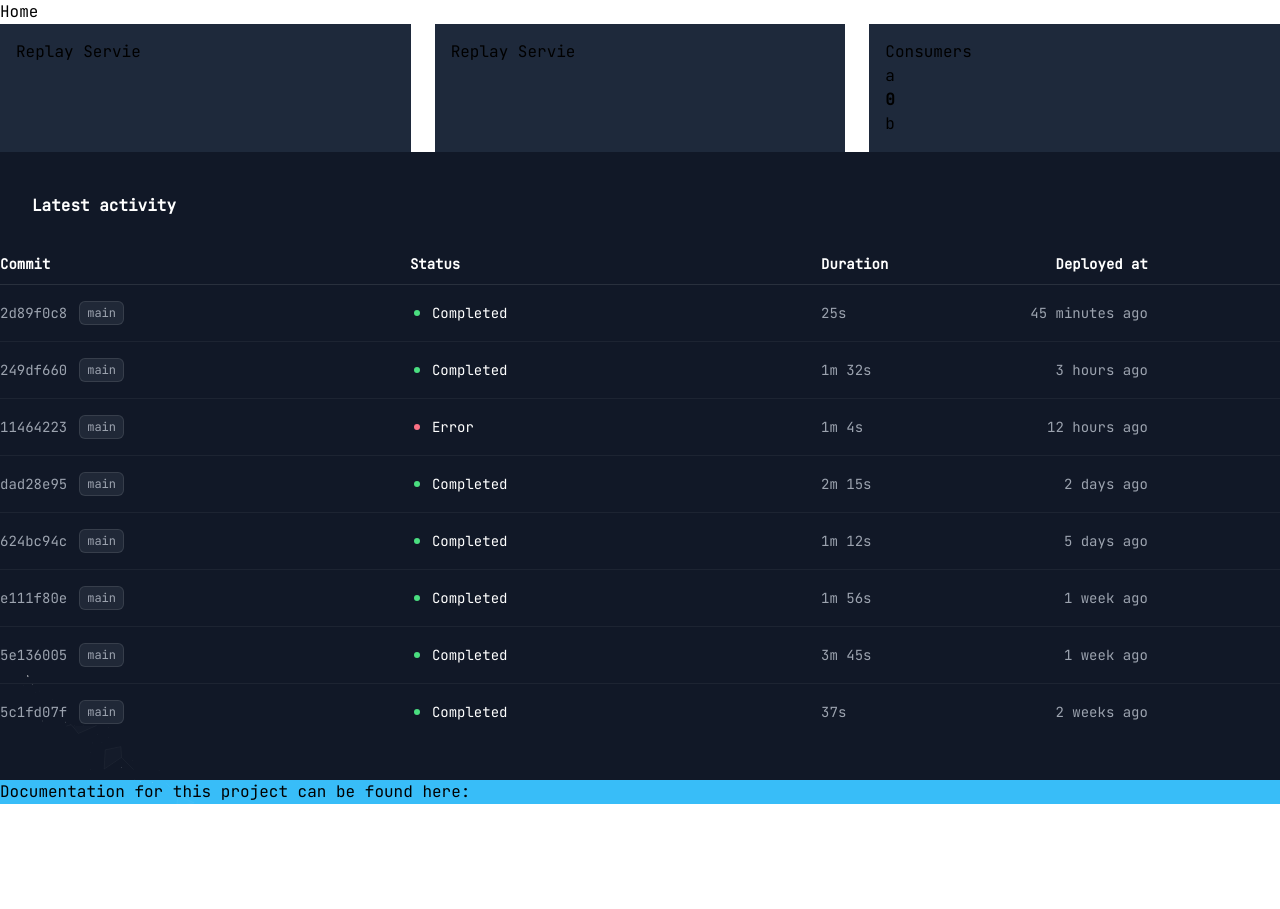
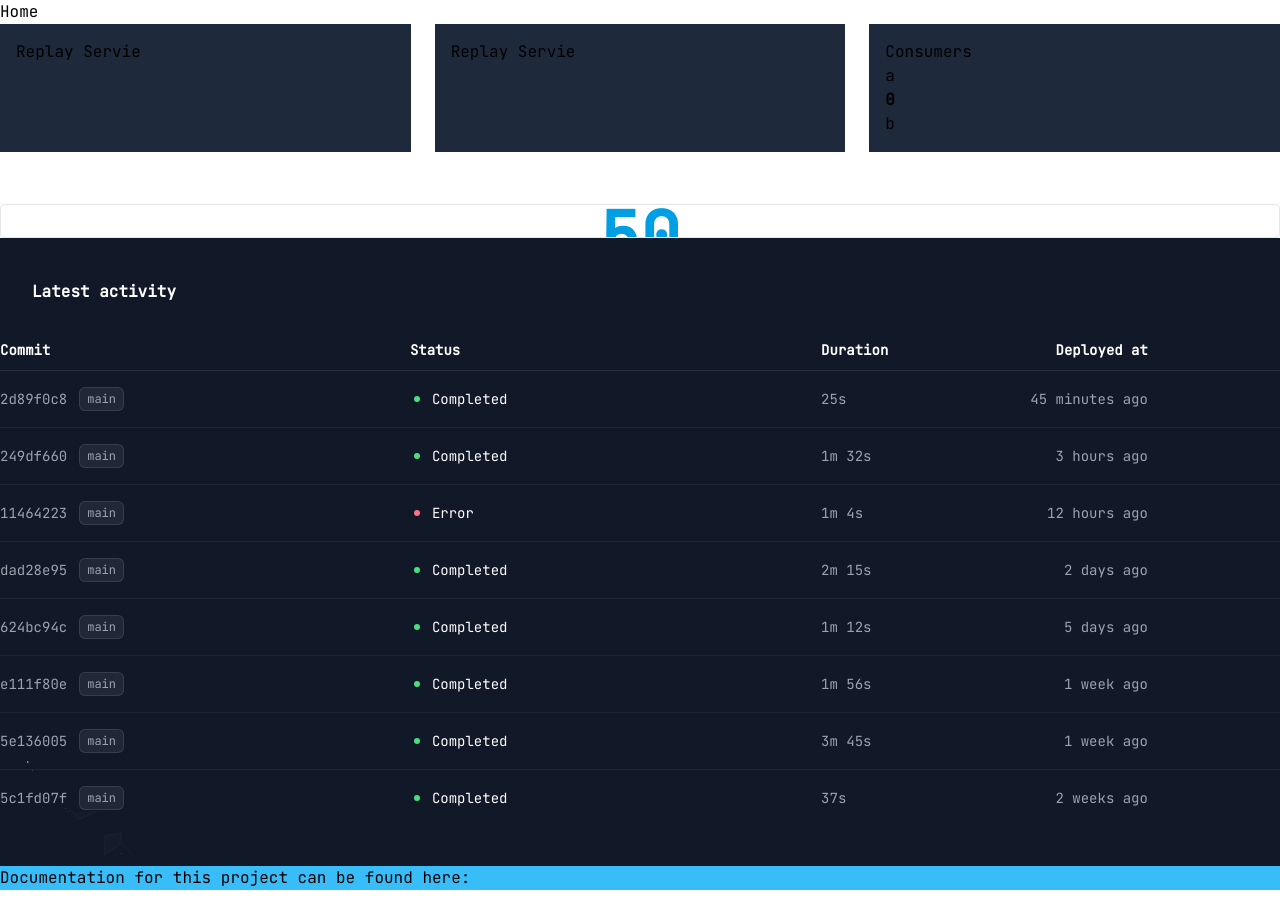
Before and after one commit to DaAlbrecht/rabbit-revival-monitoring, a SvelteKit app: page / in a window 1280 px wide. Before the commit the page ends 823 px from the top, so only its background shows below. Built offline with nearby package versions, Linux system fonts and the light colour scheme.

Commit message:
Setup prettier

```diff
--- a/src/app.html
+++ b/src/app.html
@@ -1,4 +1,4 @@
-<!DOCTYPE html>
+<!doctype html>
 <html lang="en">
   <head class="dark h-full antialiased">
     <meta charset="utf-8" />
@@ -15,7 +15,7 @@
   </head>
   <body
     data-sveltekit-preload-data="hover"
-    class="dark:text-white flex min-h-full flex-col bg-white dark:bg-gray-900"
+    class="flex min-h-full flex-col bg-white dark:bg-gray-900 dark:text-white"
   >
     <div style="display: contents">%sveltekit.body%</div>
   </body>
--- a/src/routes/+page.svelte
+++ b/src/routes/+page.svelte
@@ -17,5 +17,33 @@
     <Counter />
   </div>
 </section>
+<section class="text-neutral-300 dark:text-neutral-200 text-app-small h-full">
+  <div
+    class="flex flex-col h-full dark:text-neutral-200 text-app-small transition duration-200 text-white"
+  >
+    <div class="h-[52px] border-b border-neutral-50 dark:border-neutral-700 flex" />
+    <div class="grow overflow-x-auto">
+      <div class="h-full overflow-hidden">
+        <div class="grid">
+          <div
+            class="h-full group flex flex-col rounded bg-white hover:bg-opacity-60 dark:bg-neutral-800 hover:dark:bg-opacity-80 transition-bg duration-200 border border-neutral-60 dark:border-neutral-600 shadow-light-elevation-1 hover:shadow-light-elevation-2 dark:shadow-dark-elevation-1 transition-shadow hover:dark:shadow-dark-elevation-2 overflow-hidden"
+          >
+            <div class="h-full flex flex-col">
+              <div class="p-4 flex items-center justify-between" />
+              <div class="relative grow flex flex-col pr-2 overflow-none">
+                <div
+                  class="absolute inset-0 flex justify-center items-center font-semibold pb-[25px]"
+                  style="color: rgb(0, 159, 227); font-size: 67.64px;"
+                >
+                  50
+                </div>
+              </div>
+            </div>
+          </div>
+        </div>
+      </div>
+    </div>
+  </div>
+</section>
 <Messages />
 <Starfield />
```
Also changed, not shown: package.json (+20 -19 lines), prettier.config.js (added, +8 -0 lines), .eslintrc.js, 2 other files (tests, documents, lock files or other folders).
